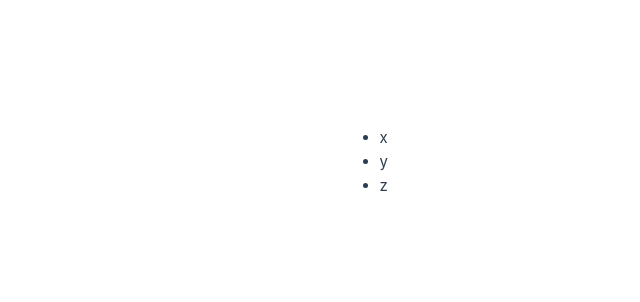
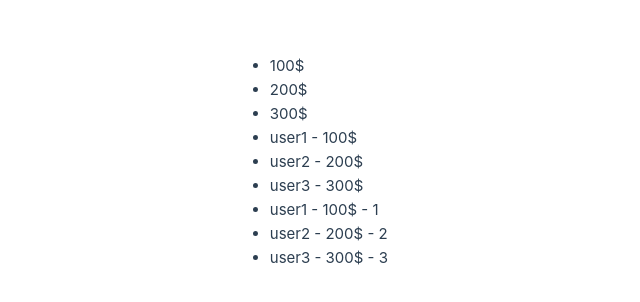
Before and after one commit to LeoonWi/Vue3_Exercises, a Vue app: page / in a window 1280 px wide. Shown: the part 238-540 px from the top of the page, without its empty margins (252-892 px from the left). Built offline with nearby package versions, Linux system fonts and the light colour scheme.

Commit message:
Перебор объектов

```diff
--- a/src/App.vue
+++ b/src/App.vue
@@ -2,7 +2,11 @@
   export default {
     data() {
       return {
-        arr: ['x', 'y', 'z'],
+        obj: {
+	        user1: '100$',
+	        user2: '200$',
+	        user3: '300$',
+        },
       }
     },
     methods: {
@@ -13,7 +17,9 @@
 
 <template>
   <div>
-    <ul><li v-for="(n, k) in arr">{{ n }}</li></ul>
+    <ul><li v-for="(n, k, i) in obj">{{ n }}</li></ul>
+    <ul><li v-for="(n, k, i) in obj">{{ k }} - {{ n }}</li></ul>
+    <ul><li v-for="(n, k, i) in obj">{{ k }} - {{ n }} - {{ i+1 }}</li></ul>
   </div>
 </template>
 
```
